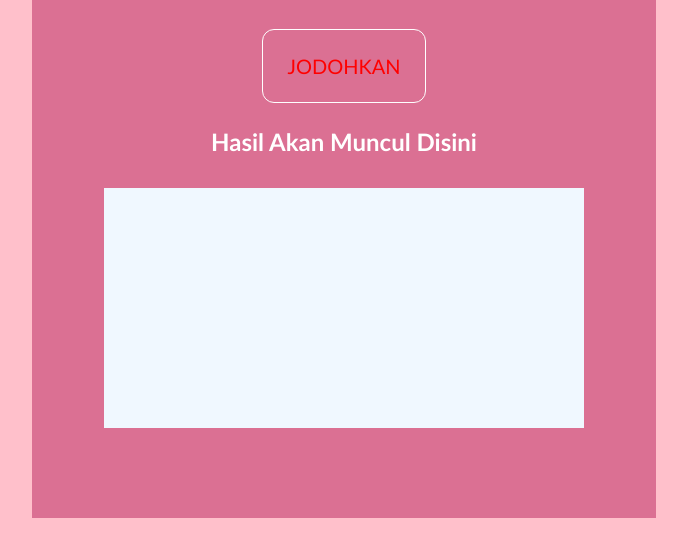
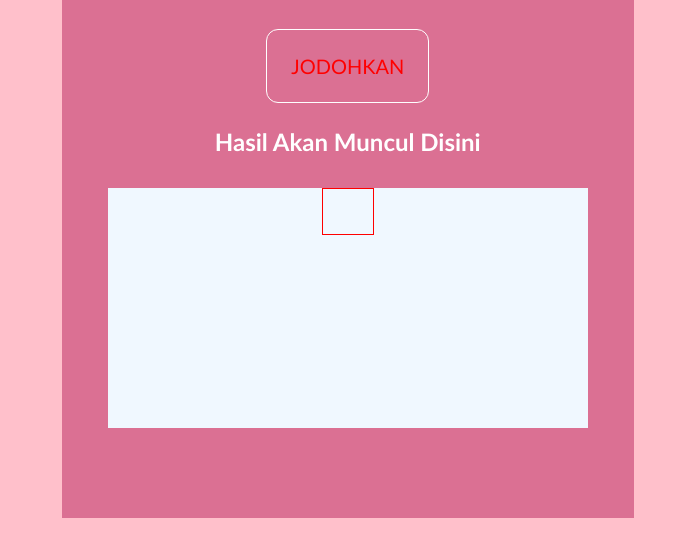
Before and after one commit to SatriaSbPohan/Satria, a plain HTML site: page game.html in a window 1280 px wide. Shown: the part 218-774 px from the top of the page, without its empty margins (296-983 px from the left). Drawn offline with Linux system fonts and the light colour scheme.

Commit message:
perbaikan link game

```diff
--- a/game.html
+++ b/game.html
@@ -22,8 +22,10 @@
                 </div>
                 <div class="buttons"><button class="button">JODOHKAN</button></div>
                 <H2>Hasil Akan Muncul Disini</H2>
-                <div class="hasil">
-
+                <div class="box-hasil">
+                    <div class="hasil">
+                        <p class="text-hasil"></p>
+                    </div>
                 </div>
             </div>
         </div>
--- a/styles/game.css
+++ b/styles/game.css
@@ -18,7 +18,7 @@
 }
 .game {
     padding: 4vh;
-    width: 70vh;
+    width: 90%;
     height: 80vh;
     background-color: palevioletred;
 }
@@ -77,10 +77,24 @@ h2 {
     padding: 3vh;
     border-radius: 12px;
 }
-.hasil {
+.box-hasil {
     margin: auto;
     margin-top: 4vh;
     width: 60vh;
     height: 30vh;
     background-color: aliceblue;
 }
+.hasil {
+    padding: 20px;
+    font-weight: 600;
+    font-size: 24px;
+    margin: auto;
+    margin-top: 20px;
+    width: fit-content;
+    border: red 1px solid;
+    color: palevioletred;
+    text-align: center;
+}
+.hasil p {
+    margin: 5px;
+}
```
Also changed, not shown: index.html (+2 -2 lines), js/game.js (added, +10 -0 lines).
